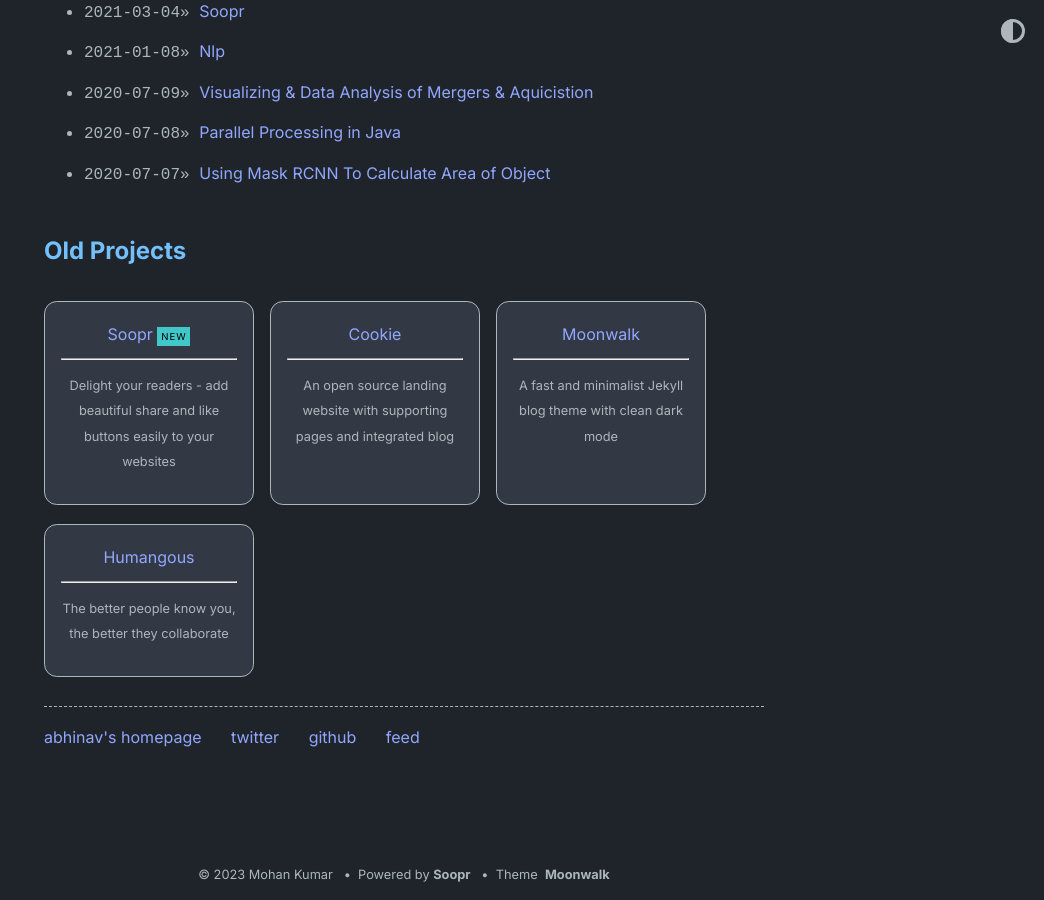
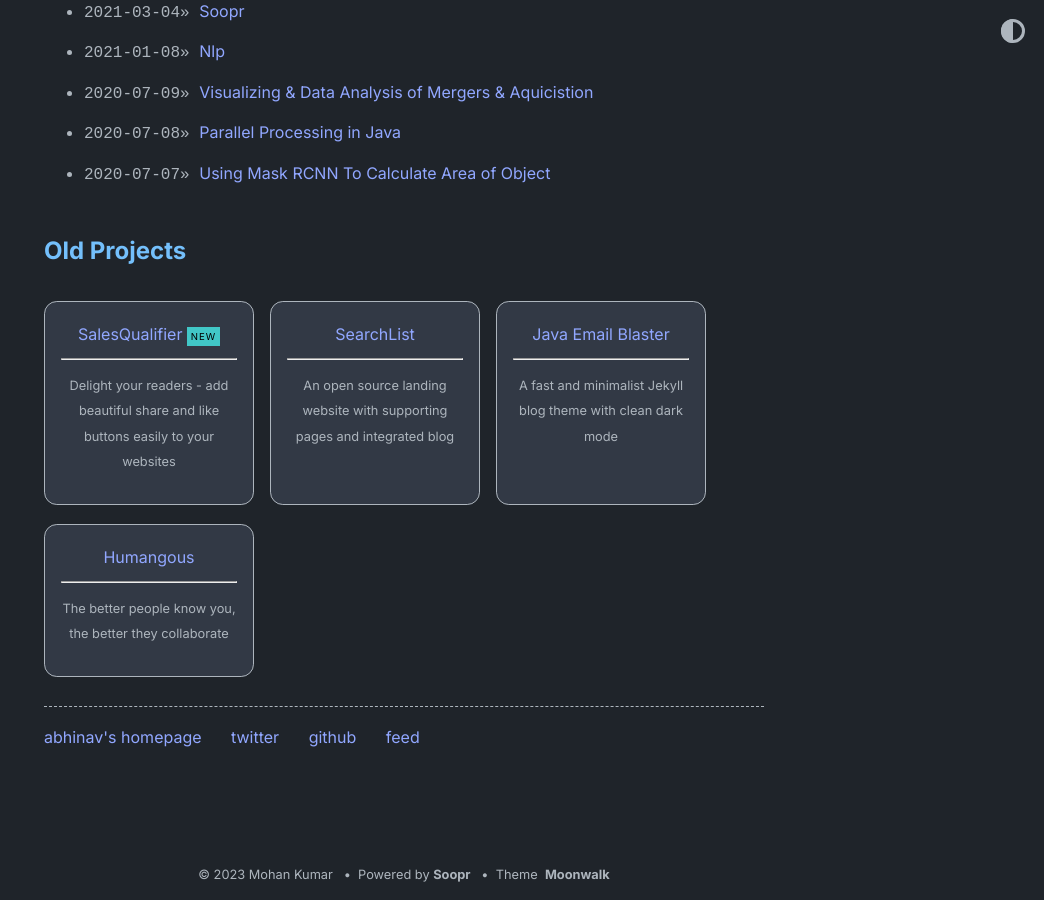
Before and after one commit to mk-devc/mk-devc.github.io, a Jekyll site: the page built from index.md, in a window 1280 px wide and 900 px high, scrolled down 977 px. Shown: the whole window, without its empty margins (236-1280 px from the left). Built offline with Jekyll 4.4.1, drawn with Linux system fonts in a browser that asks for light colours.

Commit message:
Update home.yml

```diff
--- a/_data/home.yml
+++ b/_data/home.yml
@@ -36,16 +36,16 @@ project_entries:
     desc: It also has a scalable vertical list (in case you need it)
 
 old_project_entries:
-  - title: Soopr
+  - title: SalesQualifier
     url: https://www.soopr.co
     desc: Delight your readers - add beautiful share and like buttons easily to your websites
     highlight: NEW
 
-  - title: Cookie
+  - title: SearchList
     url: https://github.com/abhinavs/cookie
     desc: An open source landing website with supporting pages and integrated blog
 
-  - title: Moonwalk
+  - title: Java Email Blaster
     url: https://github.com/abhinavs/moonwalk
     desc: A fast and minimalist Jekyll blog theme with clean dark mode
 
```
